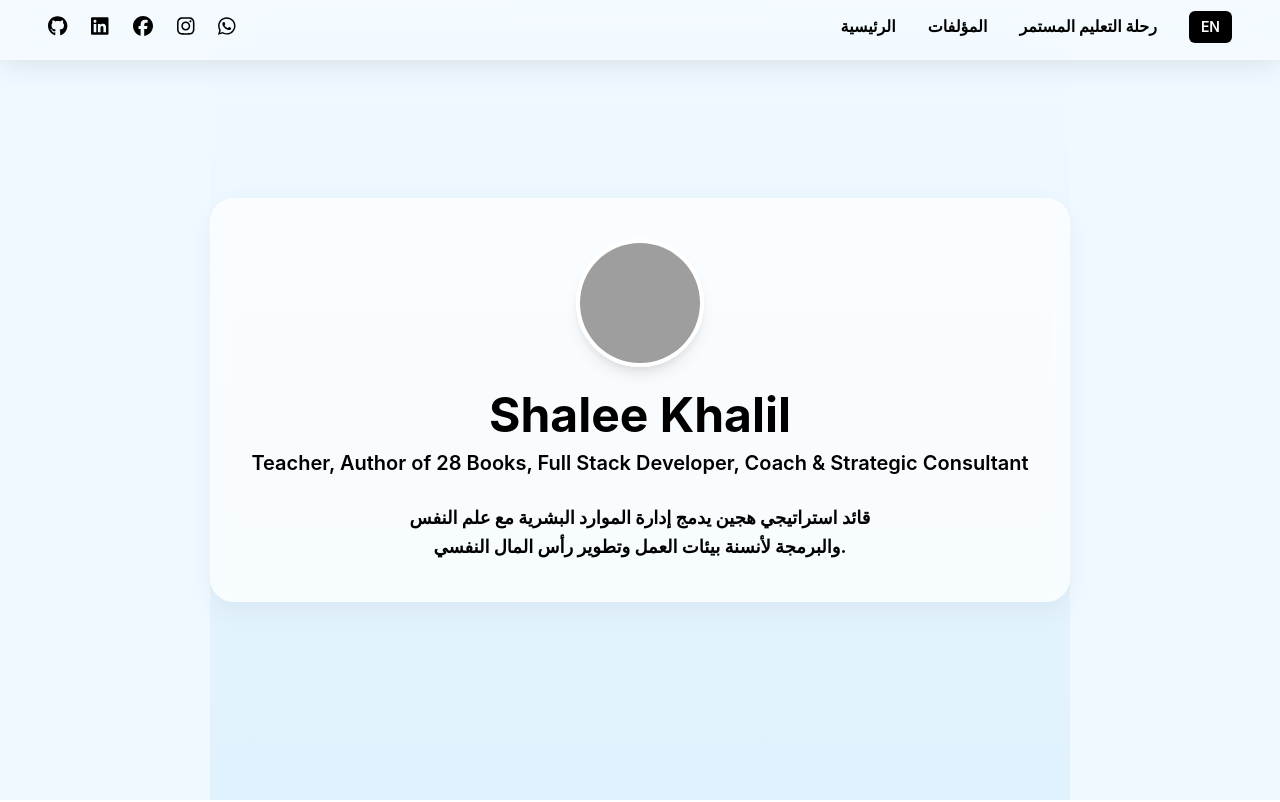
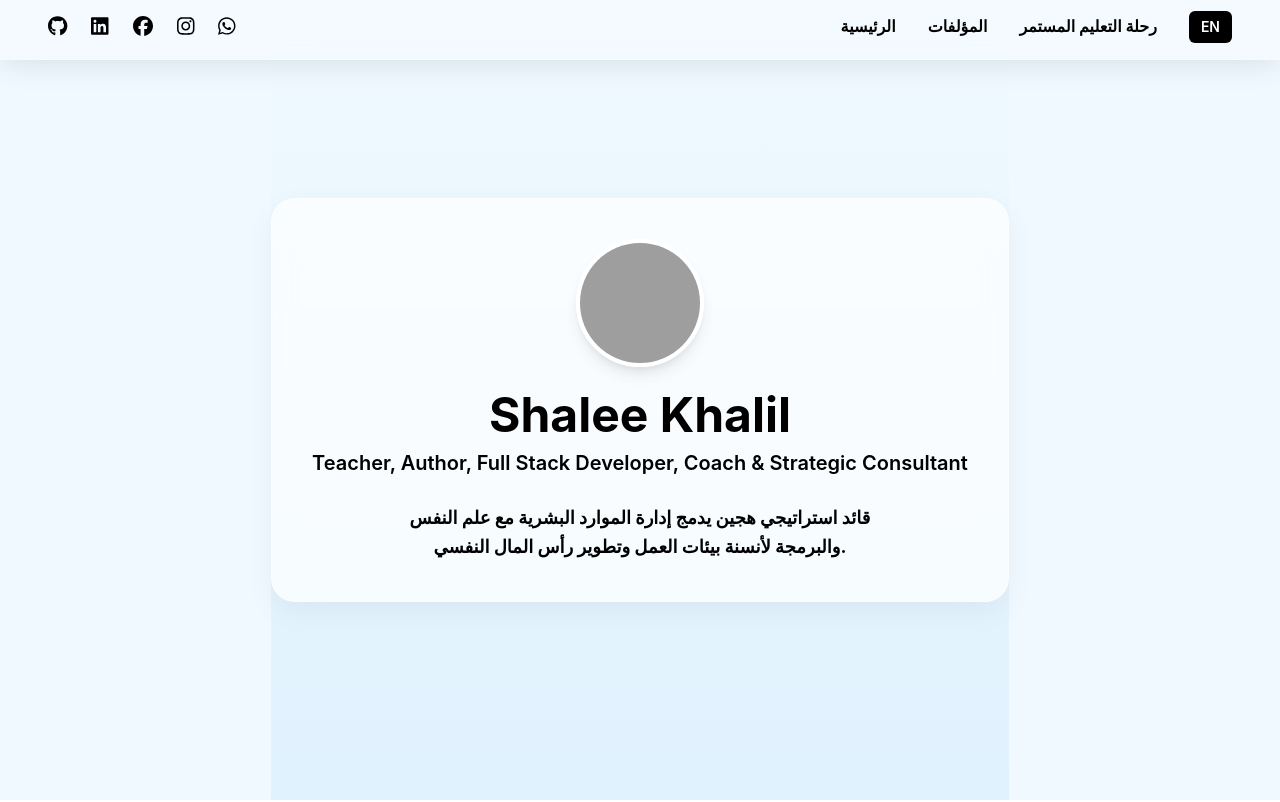
Before and after one commit to shaleekhalil-dev/shalee-khalil-portfolio, a React (Create React App) app: page / in a window 1280 px wide. Shown: the top 802 px of the page. Built offline with nearby package versions, Linux system fonts and the light colour scheme; grey boxes are pictures that could not be loaded.

Commit message:
UI: Removed the number 28 from hero subtitle and library title

```diff
--- a/src/components/LandingSection.js
+++ b/src/components/LandingSection.js
@@ -34,8 +34,9 @@ const LandingSection = () => {
             <Heading as="h1" size="2xl" color="#0369A1" fontWeight="bold">
               Shalee Khalil
             </Heading>
+            {/* تم تعديل النص هنا لإزالة رقم 28 بوضوح */}
             <Text fontSize="xl" fontWeight="semibold" color="#0C4A6E" textAlign="center">
-              {t("hero_subtitle")}
+              Teacher, Author, Full Stack Developer, Coach & Strategic Consultant
             </Text>
           </VStack>
           <Text fontSize="lg" color="#334155" textAlign="center" maxW="500px" lineHeight="tall">
--- a/src/locales/ar.json
+++ b/src/locales/ar.json
@@ -4,9 +4,9 @@
   "nav_home": "الرئيسية",
   "nav_books": "المؤلفات",
   "nav_vault": "رحلة التعليم المستمر",
-  "library_title": "المكتبة الرقمية (28 إصداراً)",
+  "library_title": "المكتبة الرقمية",
   "learning_journey_title": "رحلة التعليم المستمر والاعتمادات الدولية",
-  "hero_subtitle": "Teacher, Author of 28 Books, Full Stack Developer, Coach & Strategic Consultant",
+  "hero_subtitle": "معلم، مؤلف، مطور Full Stack، كوتش ومستشار استراتيجي",
   "card_bio_title": "ملف التعريف الرقمي",
   "card_bio_text": "قائد استراتيجي هجين يدمج إدارة الموارد البشرية مع علم النفس والبرمجة لأنسنة بيئات العمل وتطوير رأس المال النفسي.",
   "card_stores_title": "الوصول إلى مؤلفاتي الأدبية والنفسية",
--- a/src/locales/en.json
+++ b/src/locales/en.json
@@ -4,9 +4,9 @@
   "nav_home": "Home",
   "nav_books": "Authorship",
   "nav_vault": "Learning Journey",
-  "library_title": "Digital Library (28 Editions)",
+  "library_title": "Digital Library",
   "learning_journey_title": "Continuous Learning & International Certifications",
-  "hero_subtitle": "Teacher, Author of 28 Books, Full Stack Developer, Coach & Strategic Consultant",
+  "hero_subtitle": "Teacher, Author, Full Stack Developer, Coach & Strategic Consultant",
   "card_bio_title": "Digital Profile",
   "card_bio_text": "A hybrid strategic leader integrating HRM with Psychology and Programming to humanize digital work environments and develop Psychological Capital.",
   "card_stores_title": "Access My Literary & Psychological Works",
```
